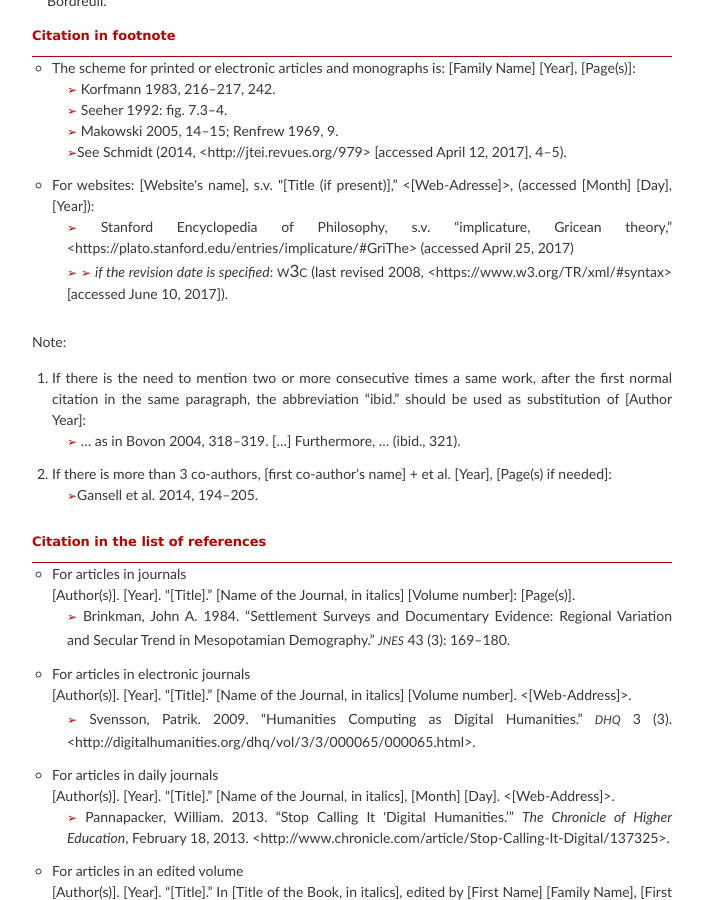
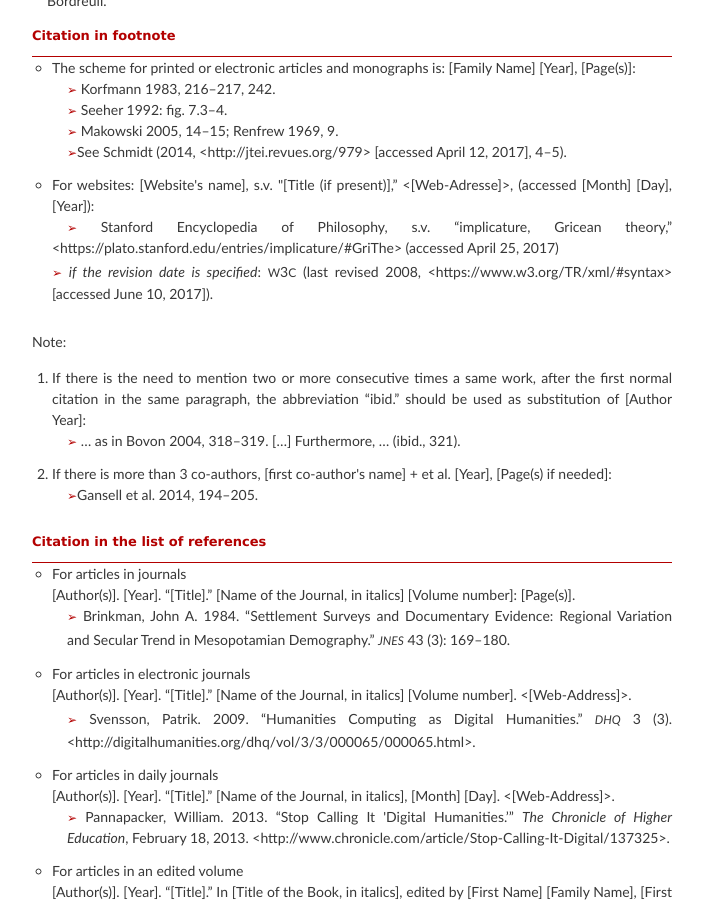
Before and after one commit to vbigot-juloux/ane-research-humanities, a Jekyll site: the page built from docs/Guidelines.md, in a window 1280 px wide and 900 px high, scrolled down 1103 px. Shown: the whole window, without its empty margins (288-991 px from the left). Built offline with Jekyll 4.4.1, drawn with Linux system fonts in a browser that asks for light colours; the repository's description, which GitHub fills in, is left out.

Commit message:
Update Guidelines.md

```diff
--- a/docs/Guidelines.md
+++ b/docs/Guidelines.md
@@ -60,10 +60,9 @@ April 12, 2017], 4–5).
   </li>
 
   <li style="padding-bottom: 12px; text-align: justify;">For websites: [Website's name], s.v. "[Title (if present)],”  <[Web-Adresse]>, (accessed [Month] [Day], [Year]): <br />
-  <span style="padding-left: 15px; display: inline-block">
+  <span style="padding-left: 15px;">
     <span style="color:#b30000; font-size: 12px;">&#x27A2;</span> Stanford Encyclopedia of Philosophy, s.v. “implicature, Gricean theory,” <https://plato.stanford.edu/entries/implicature/#GriThe> (accessed April 25, 2017)<br />
-    <span style="color:#b30000; font-size: 12px;">&#x27A2;</span>
-    <span style="color:#b30000; font-size: 12px;">&#x27A2;</span> <em>if the revision date is specified</em>: <span style="font-variant: small-caps; font-size: 17px;">w3c</span> (last revised 2008, <https://www.w3.org/TR/xml/#syntax> [accessed June 10, 2017]).
+    <span style="color:#b30000; font-size: 12px;">&#x27A2;</span> <em>if the revision date is specified</em>: <span style="font-variant: small-caps; font-size: 17px;">w</span>3<span style="font-variant: small-caps; font-size: 17px;">c</span> (last revised 2008, <https://www.w3.org/TR/xml/#syntax> [accessed June 10, 2017]).
 
   </span>
   </li>
```
